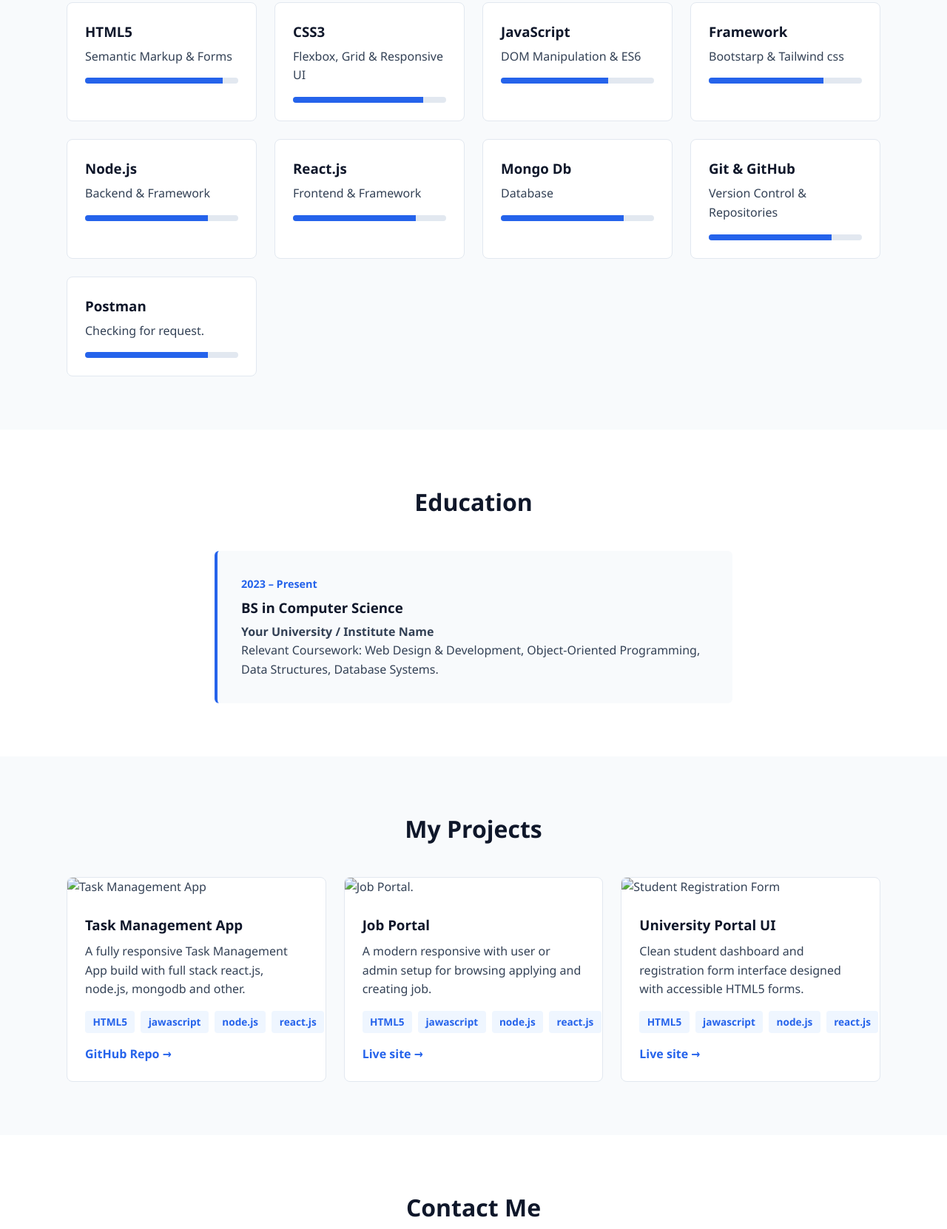
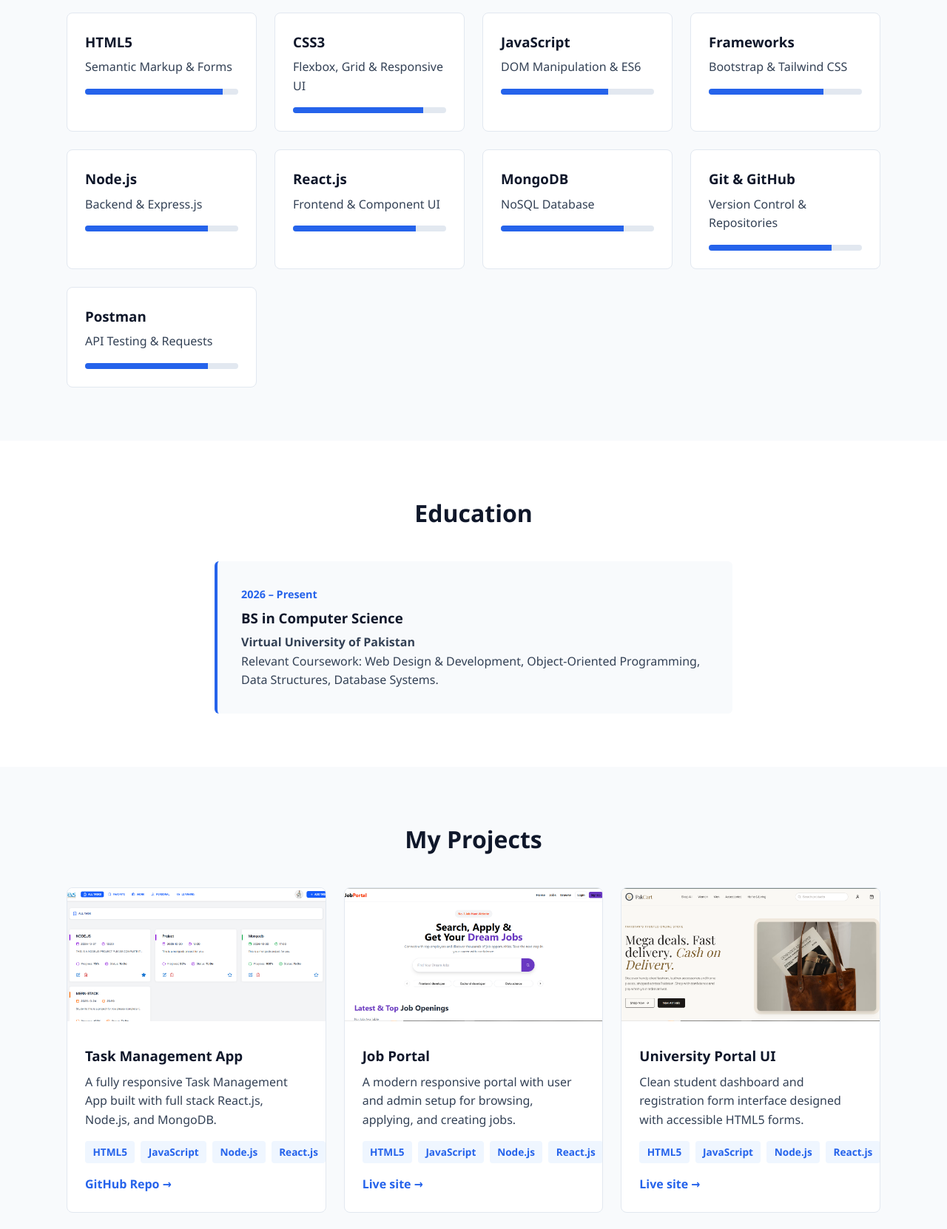
Before and after one commit to itxtayyabali995-sketch/Portfolio.com, a plain HTML site: page index.html in a window 1280 px wide. Shown: the part 1019-2681 px from the top of the page at 74% size. Drawn offline with Linux system fonts and the light colour scheme.

Commit message:
Update index.html

```diff
--- a/index.html
+++ b/index.html
@@ -44,7 +44,7 @@
           </div>
         </div>
         <div class="hero-image">
-          <img src="./images/Screenshot 2026-10-25 170835.png" alt="Profile Photo">
+          <img src="Screenshot 2026-10-25 170835.png" alt="Profile Photo">
         </div>
       </div>
     </section>
@@ -93,29 +93,29 @@
             </div>
           </div>
           <div class="skill-card">
-            <h3>Framework</h3>
-            <p>Bootstarp &amp; Tailwind css</p>
+            <h3>Frameworks</h3>
+            <p>Bootstrap &amp; Tailwind CSS</p>
             <div class="progress-bar">
               <div class="progress" style="width: 75%;"></div>
             </div>
           </div>
           <div class="skill-card">
             <h3>Node.js</h3>
-            <p>Backend &amp; Framework</p>
+            <p>Backend &amp; Express.js</p>
             <div class="progress-bar">
               <div class="progress" style="width: 80%;"></div>
             </div>
           </div>
           <div class="skill-card">
             <h3>React.js</h3>
-            <p>Frontend &amp; Framework</p>
+            <p>Frontend &amp; Component UI</p>
             <div class="progress-bar">
               <div class="progress" style="width: 80%;"></div>
             </div>
           </div>
           <div class="skill-card">
-            <h3>Mongo Db</h3>
-            <p>Database</p>
+            <h3>MongoDB</h3>
+            <p>NoSQL Database</p>
             <div class="progress-bar">
               <div class="progress" style="width: 80%;"></div>
             </div>
@@ -129,7 +129,7 @@
           </div>
           <div class="skill-card">
             <h3>Postman</h3>
-            <p>Checking for request.</p>
+            <p>API Testing &amp; Requests</p>
             <div class="progress-bar">
               <div class="progress" style="width: 80%;"></div>
             </div>
@@ -143,29 +143,30 @@
       <div class="container">
         <h2 class="section-title">Education</h2>
         <div class="education-card">
-          <span class="edu-year">2023 – Present</span>
+          <span class="edu-year">2026 – Present</span>
           <h3>BS in Computer Science</h3>
-          <h4>Your University / Institute Name</h4>
+          <h4>Virtual University of Pakistan</h4>
           <p>Relevant Coursework: Web Design &amp; Development, Object-Oriented Programming, Data Structures, Database
             Systems.</p>
         </div>
       </div>
     </section>
-    <!-- 4. Project Section -->
+
+    <!-- 5. Project Section -->
     <section id="projects" class="section section-alt">
       <div class="container">
         <h2 class="section-title">My Projects</h2>
         <div class="projects-grid">
           <article class="project-card">
-            <img src="./images/Screenshot 2026-11-21 171733.png" alt="Task Management App">
+            <img src="Screenshot 2026-11-21 171733.png" alt="Task Management App">
             <div class="project-info">
               <h3>Task Management App</h3>
-              <p>A fully responsive Task Management App build with full stack react.js, node.js, mongodb and other.</p>
+              <p>A fully responsive Task Management App built with full stack React.js, Node.js, and MongoDB.</p>
               <div class="tech-tags">
                 <span>HTML5</span>
-                <span>jawascript</span>
-                <span>node.js</span>
-                <span>react.js</span>
+                <span>JavaScript</span>
+                <span>Node.js</span>
+                <span>React.js</span>
               </div>
               <a href="https://github.com/itxtayyabali995-sketch/Task-management-app" target="_blank"
                 class="project-link">GitHub Repo &rarr;</a>
@@ -173,15 +174,15 @@
           </article>
 
           <article class="project-card">
-            <img src="./images/Screenshot 2026-11-21 172320.png" alt="Job Portal.">
+            <img src="Screenshot 2026-11-21 172320.png" alt="Job Portal">
             <div class="project-info">
-              <h3>Job Portal </h3>
-              <p>A modern responsive with user or admin setup for browsing applying and creating job.</p>
+              <h3>Job Portal</h3>
+              <p>A modern responsive portal with user and admin setup for browsing, applying, and creating jobs.</p>
               <div class="tech-tags">
                 <span>HTML5</span>
-                <span>jawascript</span>
-                <span>node.js</span>
-                <span>react.js</span>
+                <span>JavaScript</span>
+                <span>Node.js</span>
+                <span>React.js</span>
               </div>
               <a href="https://job-portal-frontend-d59h.vercel.app/" target="_blank" class="project-link">Live site
                 &rarr;</a>
@@ -189,15 +190,15 @@
           </article>
 
           <article class="project-card">
-            <img src="./images/Screenshot 2026-11-21 172408.png" alt="Student Registration Form">
+            <img src="Screenshot 2026-11-21 172408.png" alt="University Portal UI">
             <div class="project-info">
               <h3>University Portal UI</h3>
               <p>Clean student dashboard and registration form interface designed with accessible HTML5 forms.</p>
               <div class="tech-tags">
                 <span>HTML5</span>
-                <span>jawascript</span>
-                <span>node.js</span>
-                <span>react.js</span>
+                <span>JavaScript</span>
+                <span>Node.js</span>
+                <span>React.js</span>
               </div>
               <a href="https://pakcart-e-commerce-w-qz24.bolt.host/" target="_blank" class="project-link">Live site
                 &rarr;</a>
```
